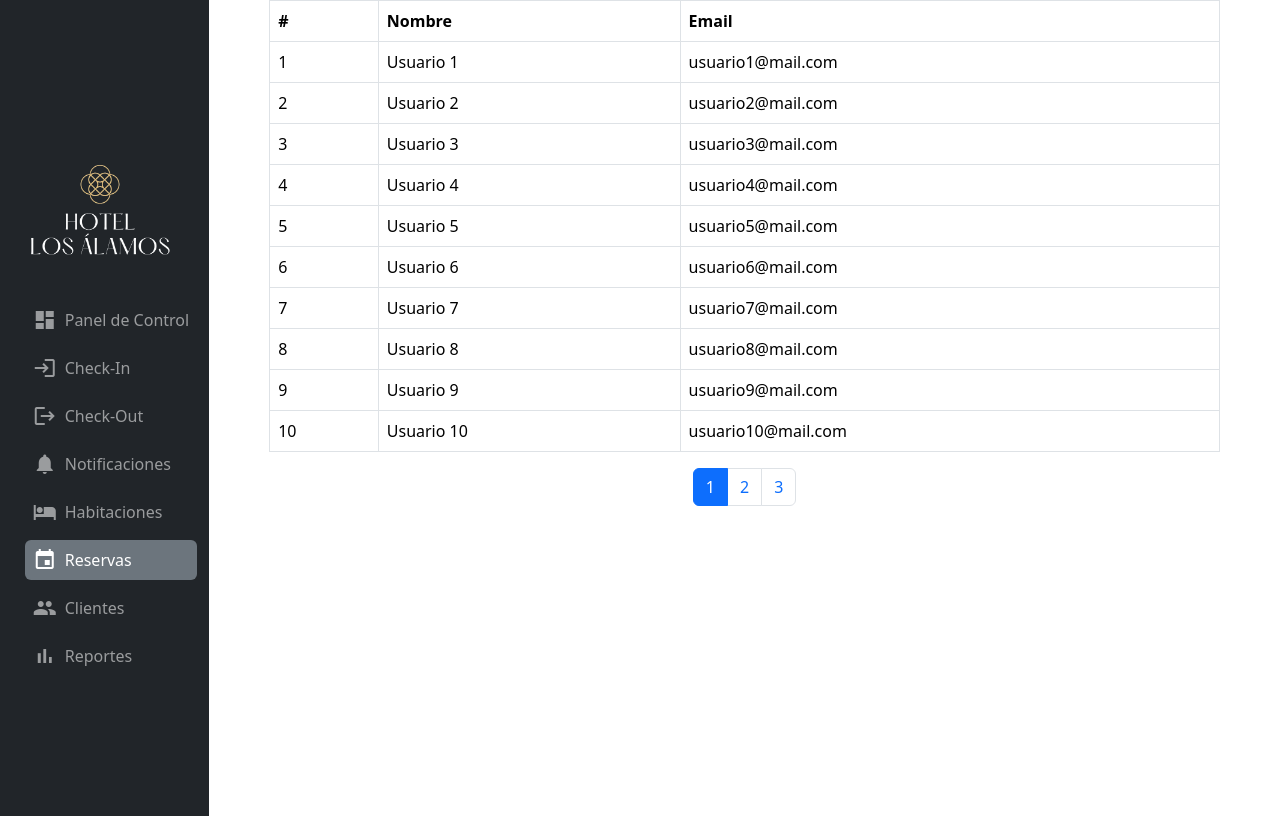
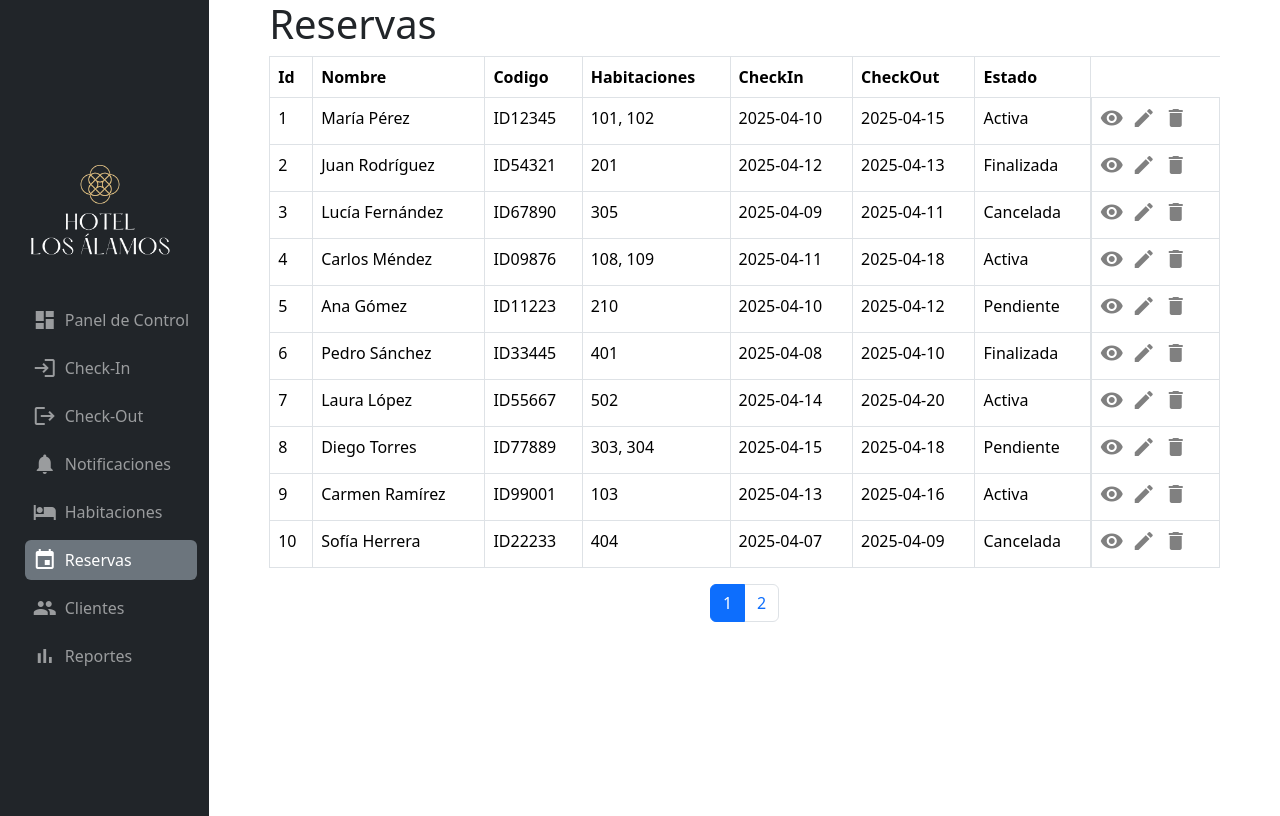
Before and after one commit to tschulzv/hotel_admin, a React (Vite) app in the folder hotel-admin/: page /reservations in a window 1280 px wide. Built offline with nearby package versions, Linux system fonts and the light colour scheme.

Commit message:
added paginated table

```diff
--- a/hotel-admin/src/components/Layout.jsx
+++ b/hotel-admin/src/components/Layout.jsx
@@ -5,7 +5,7 @@ import {Container} from 'react-bootstrap';
 const Layout = ({children}) => {
   return (
     <div className="d-flex min-vh-100">
-      <div className="min-vh-100" style={{ width: "250px", height: "100%"}}>
+      <div className="min-vh-100 h-100" style={{ width: "250px"}}>
         <Navigation />
       </div>
 
--- a/hotel-admin/src/components/Navigation.jsx
+++ b/hotel-admin/src/components/Navigation.jsx
@@ -22,7 +22,7 @@ function Navigation() {
 
   return (
     <Navbar bg="dark" variant="dark" expand="lg">
-      <Container className="min-vh-100">
+      <Container className="min-vh-100 h-100">
         <Nav className="ms-auto d-flex flex-column">
           <Navbar.Brand href="/"><img src={logo} height="150" alt="Logo" /></Navbar.Brand>
 
--- a/hotel-admin/src/components/PaginatedTable.jsx
+++ b/hotel-admin/src/components/PaginatedTable.jsx
@@ -1,7 +1,7 @@
 import React, { useState } from 'react';
 import { Table, Pagination } from 'react-bootstrap';
 
-function PaginatedTable({ data, rowsPerPage = 10 }) {
+function PaginatedTable({ data, rowActions, rowsPerPage = 10 }) {
   const [currentPage, setCurrentPage] = useState(1);
 
   const totalPages = Math.ceil(data.length / rowsPerPage);
@@ -9,6 +9,9 @@ function PaginatedTable({ data, rowsPerPage = 10 }) {
   const indexOfLastRow = currentPage * rowsPerPage;
   const indexOfFirstRow = indexOfLastRow - rowsPerPage;
   const currentRows = data.slice(indexOfFirstRow, indexOfLastRow);
+
+    // obtener columnas automáticamente desde la primera fila
+  const columns = data.length > 0 ? Object.keys(data[0]) : [];
 
   const handlePageChange = (pageNumber) => {
     setCurrentPage(pageNumber);
@@ -18,18 +21,37 @@ function PaginatedTable({ data, rowsPerPage = 10 }) {
     <>
       <Table bordered hover responsive>
         <thead>
-          <tr>
-            <th>#</th>
-            <th>Nombre</th>
-            <th>Email</th>
+        <tr>
+            {columns.map((col) => (
+              <th key={col}>{col.charAt(0).toUpperCase() + col.slice(1)}</th>
+            ))}
           </tr>
         </thead>
         <tbody>
-          {currentRows.map((item, idx) => (
+        {currentRows.map((item, idx) => (
             <tr key={indexOfFirstRow + idx}>
-              <td>{indexOfFirstRow + idx + 1}</td>
-              <td>{item.name}</td>
-              <td>{item.email}</td>
+              {columns.map((col) => (
+                <td key={col}>{item[col]}</td>
+              ))}
+              {rowActions.length > 0 && (
+                <td className="d-flex gap-2">
+                  {rowActions.map((action, i) => (
+                    <span
+                      key={i}
+                      role="button"
+                      title={action.label}
+                      onClick={() => action.onClick(item)}
+                      style={{ cursor: 'pointer', color: '#808080' }}
+                    >
+                      {typeof action.icon === 'string' ? (
+                        <span className="material-icons">{action.icon}</span>
+                      ) : (
+                        action.icon
+                      )}
+                    </span>
+                  ))}
+                </td>
+              )}
             </tr>
           ))}
         </tbody>
--- a/hotel-admin/src/pages/Reservations.page.jsx
+++ b/hotel-admin/src/pages/Reservations.page.jsx
@@ -3,14 +3,213 @@ import {Container} from 'react-bootstrap';
 import PaginatedTable from '../components/PaginatedTable';
 
 const Reservations = () => {
-    const dummyData = Array.from({ length: 30 }, (_, i) => ({
-        name: `Usuario ${i + 1}`,
-        email: `usuario${i + 1}@mail.com`,
-      }));
+    const data = [
+        {
+          id: 1,
+          nombre: "María Pérez",
+          codigo: "ID12345",
+          habitaciones: "101, 102",
+          checkIn: "2025-04-10",
+          checkOut: "2025-04-15",
+          estado: "Activa",
+        },
+        {
+          id: 2,
+          nombre: "Juan Rodríguez",
+          codigo: "ID54321",
+          habitaciones: "201",
+          checkIn: "2025-04-12",
+          checkOut: "2025-04-13",
+          estado: "Finalizada",
+        },
+        {
+          id: 3,
+          nombre: "Lucía Fernández",
+          codigo: "ID67890",
+          habitaciones: "305",
+          checkIn: "2025-04-09",
+          checkOut: "2025-04-11",
+          estado: "Cancelada",
+        },
+        {
+          id: 4,
+          nombre: "Carlos Méndez",
+          codigo: "ID09876",
+          habitaciones: "108, 109",
+          checkIn: "2025-04-11",
+          checkOut: "2025-04-18",
+          estado: "Activa",
+        },
+        {
+          id: 5,
+          nombre: "Ana Gómez",
+          codigo: "ID11223",
+          habitaciones: "210",
+          checkIn: "2025-04-10",
+          checkOut: "2025-04-12",
+          estado: "Pendiente",
+        },
+        {
+          id: 6,
+          nombre: "Pedro Sánchez",
+          codigo: "ID33445",
+          habitaciones: "401",
+          checkIn: "2025-04-08",
+          checkOut: "2025-04-10",
+          estado: "Finalizada",
+        },
+        {
+          id: 7,
+          nombre: "Laura López",
+          codigo: "ID55667",
+          habitaciones: "502",
+          checkIn: "2025-04-14",
+          checkOut: "2025-04-20",
+          estado: "Activa",
+        },
+        {
+          id: 8,
+          nombre: "Diego Torres",
+          codigo: "ID77889",
+          habitaciones: "303, 304",
+          checkIn: "2025-04-15",
+          checkOut: "2025-04-18",
+          estado: "Pendiente",
+        },
+        {
+          id: 9,
+          nombre: "Carmen Ramírez",
+          codigo: "ID99001",
+          habitaciones: "103",
+          checkIn: "2025-04-13",
+          checkOut: "2025-04-16",
+          estado: "Activa",
+        },
+        {
+          id: 10,
+          nombre: "Sofía Herrera",
+          codigo: "ID22233",
+          habitaciones: "404",
+          checkIn: "2025-04-07",
+          checkOut: "2025-04-09",
+          estado: "Cancelada",
+        },
+        {
+          id: 11,
+          nombre: "Miguel Díaz",
+          codigo: "ID44556",
+          habitaciones: "207",
+          checkIn: "2025-04-09",
+          checkOut: "2025-04-13",
+          estado: "Finalizada",
+        },
+        {
+          id: 12,
+          nombre: "Valeria Castro",
+          codigo: "ID66778",
+          habitaciones: "308",
+          checkIn: "2025-04-12",
+          checkOut: "2025-04-14",
+          estado: "Pendiente",
+        },
+        {
+          id: 13,
+          nombre: "Fernando Ruiz",
+          codigo: "ID88990",
+          habitaciones: "503",
+          checkIn: "2025-04-11",
+          checkOut: "2025-04-17",
+          estado: "Activa",
+        },
+        {
+          id: 14,
+          nombre: "Isabel Morales",
+          codigo: "ID00112",
+          habitaciones: "306",
+          checkIn: "2025-04-16",
+          checkOut: "2025-04-20",
+          estado: "Pendiente",
+        },
+        {
+          id: 15,
+          nombre: "Ricardo Peña",
+          codigo: "ID22334",
+          habitaciones: "110, 111",
+          checkIn: "2025-04-10",
+          checkOut: "2025-04-13",
+          estado: "Cancelada",
+        },
+        {
+          id: 16,
+          nombre: "Alejandra Núñez",
+          codigo: "ID33456",
+          habitaciones: "209",
+          checkIn: "2025-04-13",
+          checkOut: "2025-04-14",
+          estado: "Activa",
+        },
+        {
+          id: 17,
+          nombre: "Gabriel Ortega",
+          codigo: "ID44567",
+          habitaciones: "407",
+          checkIn: "2025-04-14",
+          checkOut: "2025-04-16",
+          estado: "Activa",
+        },
+        {
+          id: 18,
+          nombre: "Patricia Reyes",
+          codigo: "ID55678",
+          habitaciones: "309",
+          checkIn: "2025-04-12",
+          checkOut: "2025-04-13",
+          estado: "Cancelada",
+        },
+        {
+          id: 19,
+          nombre: "Tomás Silva",
+          codigo: "ID66789",
+          habitaciones: "202",
+          checkIn: "2025-04-11",
+          checkOut: "2025-04-12",
+          estado: "Finalizada",
+        },
+        {
+          id: 20,
+          nombre: "Claudia Ríos",
+          codigo: "ID77890",
+          habitaciones: "206, 207",
+          checkIn: "2025-04-15",
+          checkOut: "2025-04-17",
+          estado: "Pendiente",
+        }]
+
+    const actions = [
+        {
+            icon: <i className="material-icons">visibility</i>, // o el nombre del ícono
+            label: "Ver",
+            onClick: (rowData) => alert("ver datos"), // acción a ejecutar
+        },
+        {
+            icon: <i className="material-icons">edit</i>, // o el nombre del ícono
+            label: "Editar",
+            onClick: (rowData) => alert("editar"), // acción a ejecutar
+        },
+        {
+            icon: <i className="material-icons">delete</i>, // o el nombre del ícono
+            label: "Eliminar",
+            onClick: (rowData) => alert("borrar!"), // acción a ejecutar
+        },
+
+    ]
+
+
 
   return (
     <Container className="px-5" fluid>
-        <PaginatedTable data={dummyData} rowsPerPage={10}/>
+         <h1>Reservas</h1>
+        <PaginatedTable data={data} rowsPerPage={10} rowActions={actions}/>
     </Container>
   )
 }
```
